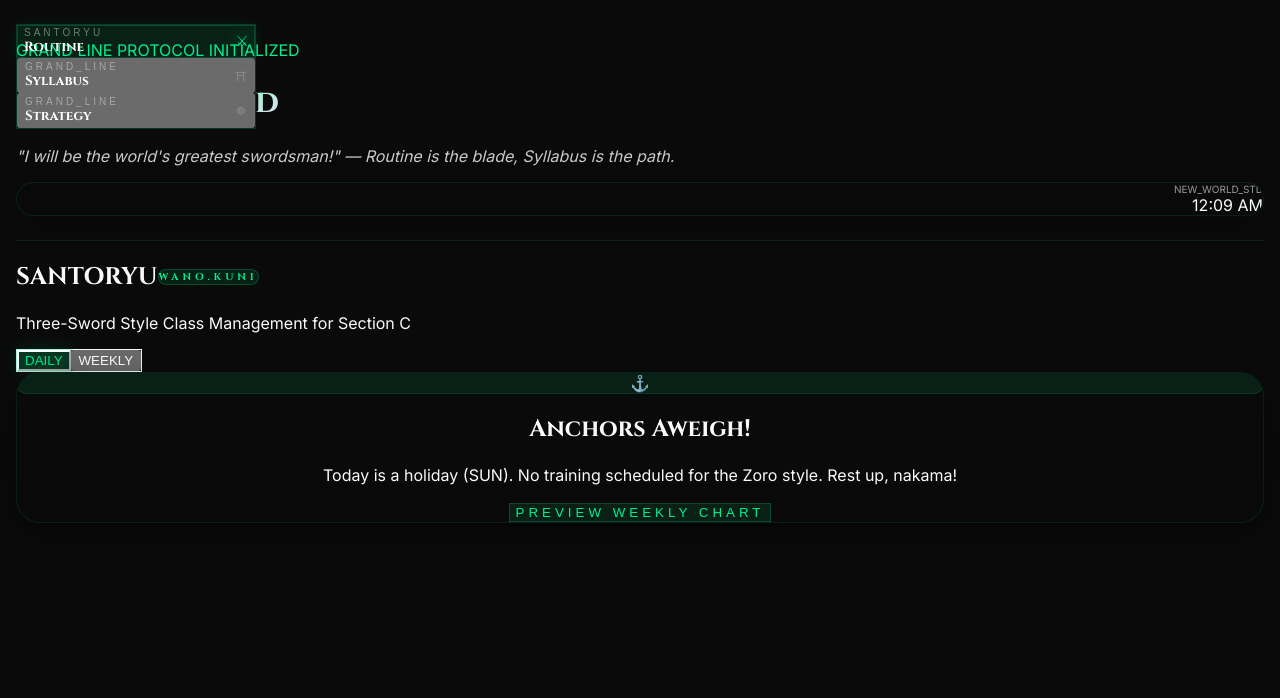
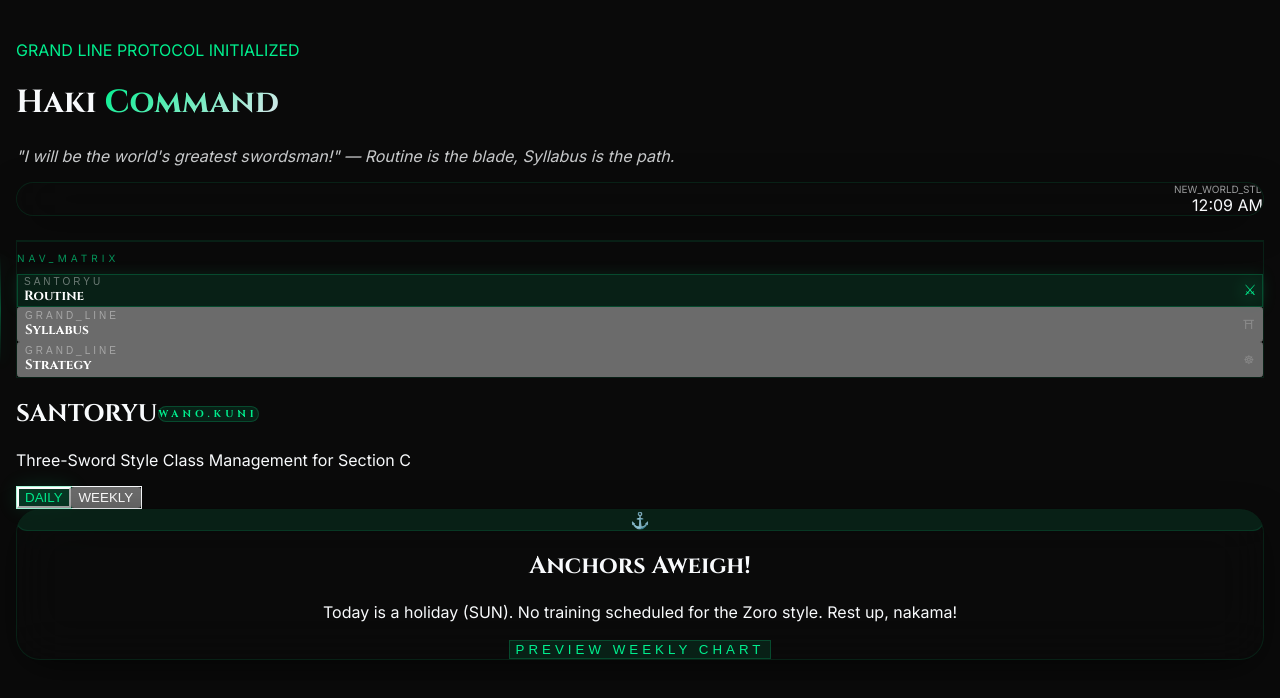
Before and after one commit to Aparup321/suggestion_website, a React (Vite) app: page / in a window 1280 px wide. Shown: the top 698 px of the page. Built offline with nearby package versions, Linux system fonts and the light colour scheme; the HTML template or start-up script is replaced by a standard one.

Commit message:
refactor: migrate RightMenu from floating overlay to responsive sticky sidebar layout

```diff
--- a/src/App.css
+++ b/src/App.css
@@ -110,6 +110,25 @@ body {
   padding-bottom: 24px;
 }
 
+.sidebar-container {
+  position: relative;
+}
+
+@media (min-width: 768px) {
+  .sidebar-container::after {
+    content: '';
+    position: absolute;
+    left: -1rem;
+    top: 50%;
+    transform: translateY(-50%);
+    height: 80%;
+    width: 1px;
+    background: linear-gradient(to bottom, transparent, var(--zoro-green), transparent);
+    opacity: 0.3;
+    box-shadow: 0 0 15px var(--zoro-green);
+  }
+}
+
 /* Scrollbar Styling */
 ::-webkit-scrollbar {
   width: 6px;
--- a/src/App.tsx
+++ b/src/App.tsx
@@ -18,9 +18,7 @@ function App() {
   return (
     <div className="page-shell">
       <SlashOverlay />
-      {/* Floating Navigator */}
-      <RightMenu />
-      <div className="mx-auto w-full max-w-4xl pt-8 relative z-10">
+      <div className="mx-auto w-full max-w-6xl px-4 pt-8 relative z-10">
         <div className="hero-banner mb-10">
           <div className="flex flex-col md:flex-row md:items-center md:justify-between gap-6 relative z-10">
             <div>
@@ -45,7 +43,8 @@ function App() {
           </div>
         </div>
 
-        <main className="flex flex-col gap-6">
+        <div className="flex flex-col md:flex-row gap-8 items-start">
+          <main className="flex-1 w-full min-w-0 order-2 md:order-1">
             <Routes>
               <Route path="/" element={<RoutinePage />} />
               <Route path="/routine" element={<RoutinePage />} />
@@ -53,6 +52,12 @@ function App() {
               <Route path="/suggestion" element={<SuggestionPage />} />
             </Routes>
           </main>
+
+          {/* Main Navigator Sidebar */}
+          <aside className="w-full md:w-72 md:sticky md:top-8 z-[99] order-1 md:order-2 sidebar-container">
+            <RightMenu />
+          </aside>
+        </div>
       </div>
     </div>
   )
--- a/src/components/RightMenu.tsx
+++ b/src/components/RightMenu.tsx
@@ -14,18 +14,19 @@ export const RightMenu = () => {
   const navigate = useNavigate()
 
   return (
-    <div className="fixed top-6 right-6 z-[999] flex flex-col items-end gap-2">
-      <div className="relative group">
-        <div className="absolute -inset-0.5 bg-gradient-to-r from-[#00ef8e]/30 to-[#00703c]/30 rounded-2xl blur-sm opacity-40 group-hover:opacity-100 transition duration-500"></div>
+    <div className="w-full flex flex-col gap-4">
+      <div className="relative group w-full">
+        <div className="absolute -inset-0.5 bg-gradient-to-r from-[#00ef8e]/30 to-[#00703c]/30 rounded-2xl blur-sm opacity-20 group-hover:opacity-100 transition duration-500"></div>
 
-        <div className="relative bg-black/95 w-[240px] backdrop-blur-3xl rounded-2xl shadow-2xl border border-[#00ef8e]/20 p-2 flex flex-col gap-1.5">
+        <div className="relative bg-black/40 w-full backdrop-blur-xl rounded-2xl border border-[#00ef8e]/10 p-3 flex flex-col gap-2">
+          <p className="text-[10px] uppercase tracking-[0.4em] text-[#00ef8e]/60 font-bold px-2 mb-2">NAV_MATRIX</p>
           {items.map((item) => {
             const isActive = mode === item.id
             return (
               <motion.button
                 key={item.id}
-                whileHover={{ x: -4, scale: 1.02 }}
-                whileTap={{ scale: 0.98 }}
+                whileHover={{ x: 6, scale: 1.01 }}
+                whileTap={{ scale: 0.99 }}
                 onClick={() => {
                   setMode(item.id)
                   navigate(item.id === "routine" ? "/" : `/${item.id}`)
```
Lines whose indentation alone changed are shown as unchanged.
